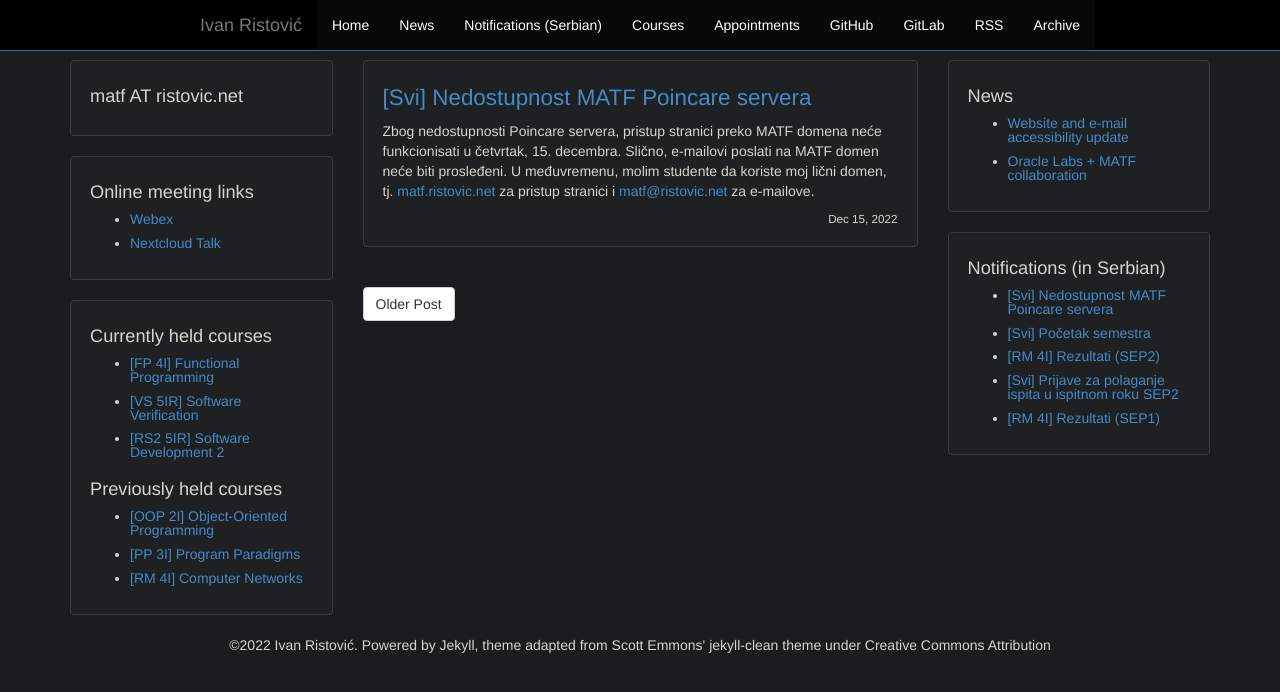
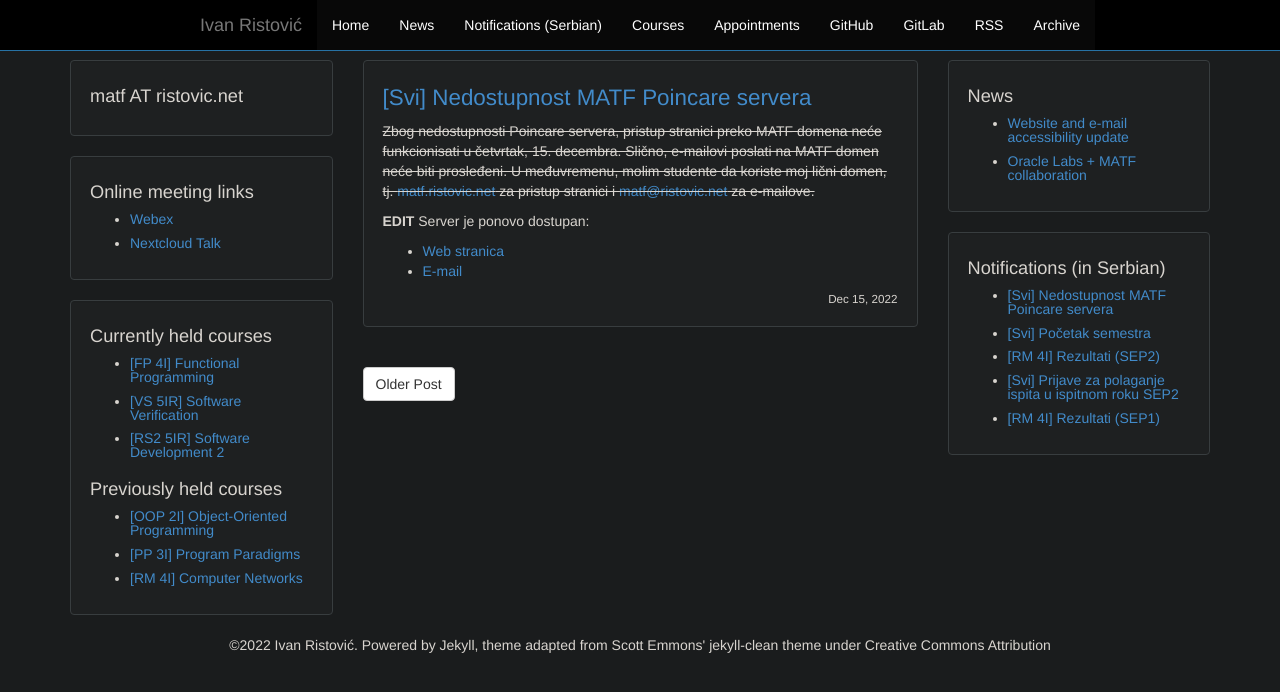
Before and after one commit to ivan-ristovic/ivan-ristovic.github.io, a Jekyll site: the page built from _posts/2022_2023/2022-10-05-all-mails.md, in a window 1280 px wide. Shown: the top 692 px of the page. Built offline with Jekyll 4.4.1, drawn with Linux system fonts in a browser that asks for light colours.

Commit message:
Update mails

```diff
--- a/_posts/2022_2023/2022-10-05-all-mails.md
+++ b/_posts/2022_2023/2022-10-05-all-mails.md
@@ -6,4 +6,8 @@ date: 2022-12-15 09:00:00 +0100
 comments: false
 ---
 
-Zbog nedostupnosti Poincare servera, pristup stranici preko MATF domena neće funkcionisati u četvrtak, 15. decembra. Slično, e-mailovi poslati na MATF domen neće biti prosleđeni. U međuvremenu, molim studente da koriste moj lični domen, tj. [matf.ristovic.net](https://matf.ristovic.net) za pristup stranici i [matf@ristovic.net](mailto:matf@ristovic.net) za e-mailove.
+~~Zbog nedostupnosti Poincare servera, pristup stranici preko MATF domena neće funkcionisati u četvrtak, 15. decembra. Slično, e-mailovi poslati na MATF domen neće biti prosleđeni. U međuvremenu, molim studente da koriste moj lični domen, tj. [matf.ristovic.net](https://matf.ristovic.net) za pristup stranici i [matf@ristovic.net](mailto:matf@ristovic.net) za e-mailove.~~
+
+**EDIT** Server je ponovo dostupan:
+- [Web stranica](http://poincare.matf.bg.ac.rs/~ivan.ristovic/)
+- [E-mail](mailto://ivan.ristovic@math.rs)
--- a/index.html
+++ b/index.html
@@ -28,7 +28,7 @@ layout: default
     <h1> Contact </h1>
     <div class='iconwell'>
         <a href="mailto:matf@ristovic.net" target="_blank" rel="noopener"><i class='bx bx-lg bx-mail-send bx-fade-right-hover'></i></a>
-        <a href="mailto:ivan_ristovic@math.rs" target="_blank" rel="noopener"><i class='bx bx-lg bx-mail-send bx-fade-right-hover'></i></a>
+        <a href="mailto:ivan.ristovic@math.rs" target="_blank" rel="noopener"><i class='bx bx-lg bx-mail-send bx-fade-right-hover'></i></a>
         <a href="https://github.com/{{ site.github }}" target="_blank" rel="noopener"><i class='bx bx-lg bxl-github bx-tada-hover'></i></a>
         <a href="https://gitlab.com/{{ site.gitlab }}" target="_blank" rel="noopener"><i class='bx bx-lg bxl-gitlab bx-tada-hover'></i></a>
         <a href="https://hub.docker.com/u/ivanristovic" target="_blank" rel="noopener"><i class='bx bx-lg bxl-docker bx-tada-hover'></i></a>
```
